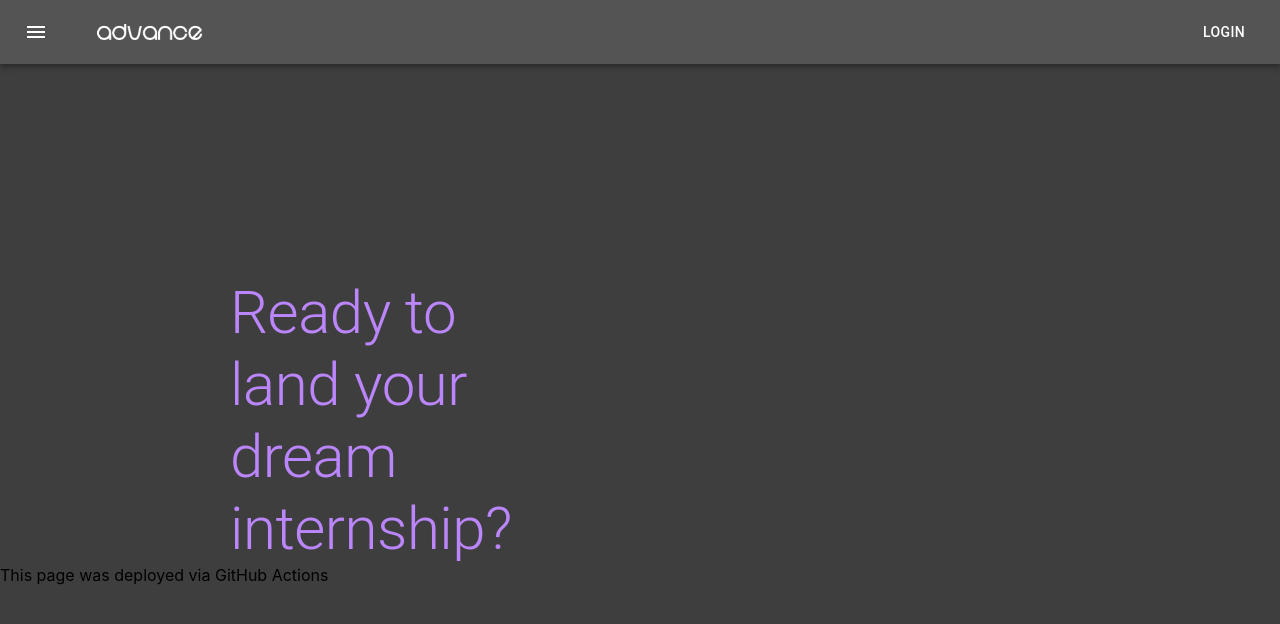
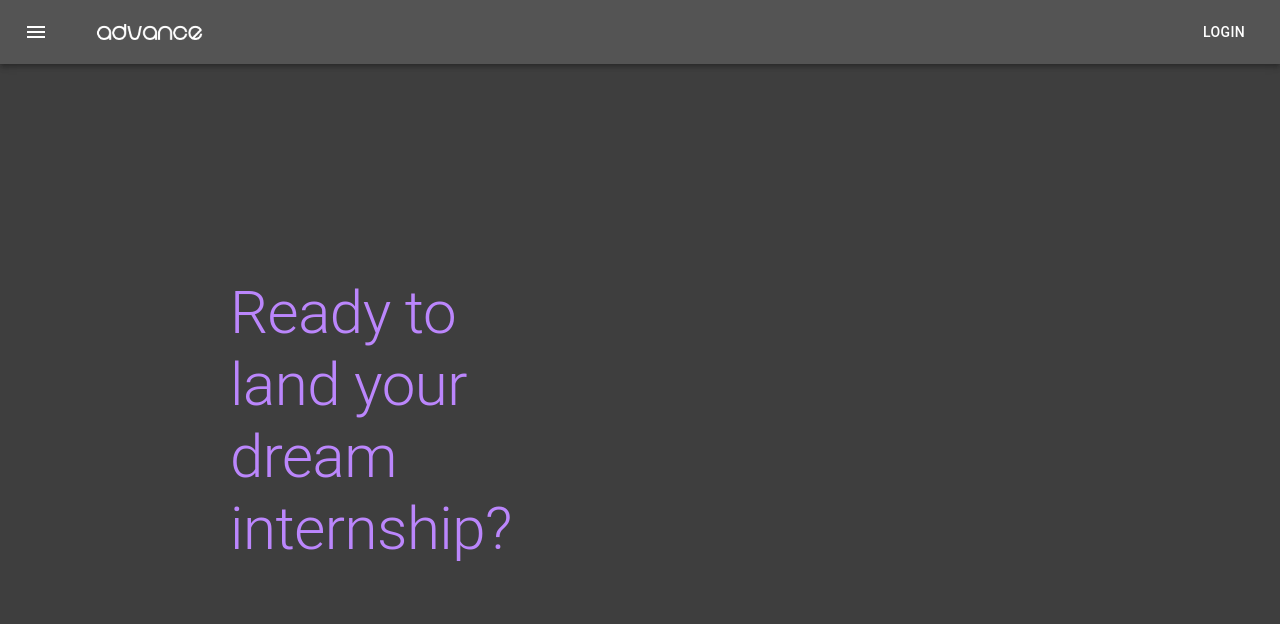
Before and after one commit to Virtual-Advance-Academy/frontend, a React (Create React App) app: page / in a window 1280 px wide. Shown: the top 624 px of the page. Built offline with nearby package versions, Linux system fonts and the light colour scheme.

Commit message:
remove deployment message

```diff
--- a/src/App.js
+++ b/src/App.js
@@ -13,7 +13,6 @@ import ColorScheme from './shared/ColorScheme';
           <NavBar />
           <Home />
           {/* <ColorScheme /> */}
-          <span>This page was deployed via GitHub Actions</span>
         </div>
       )
     }
```
